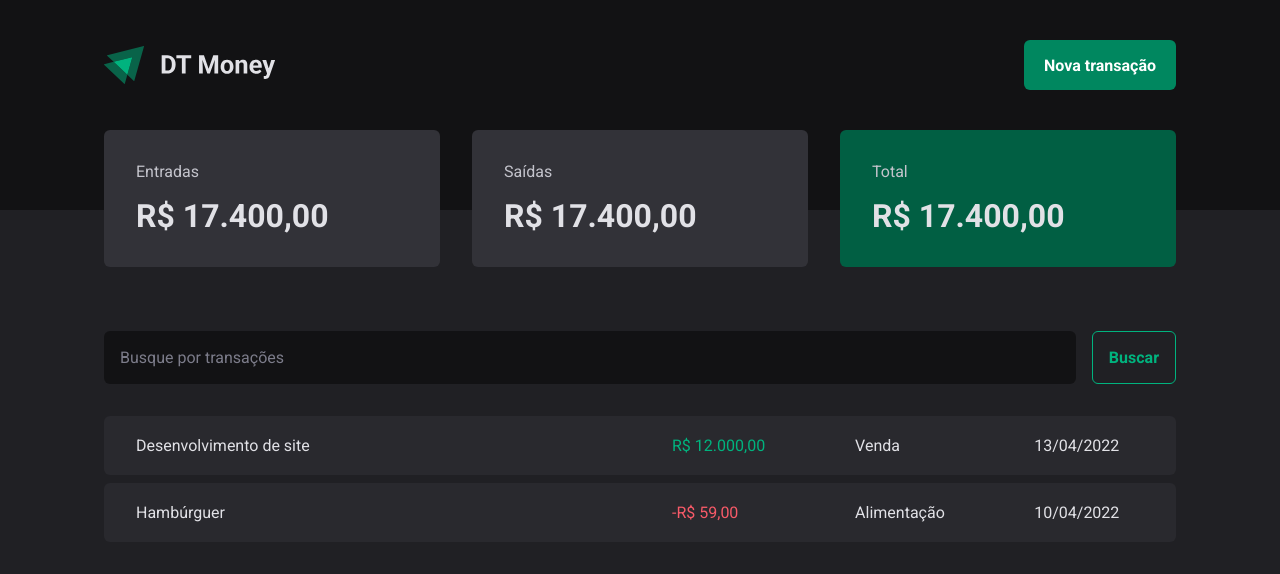
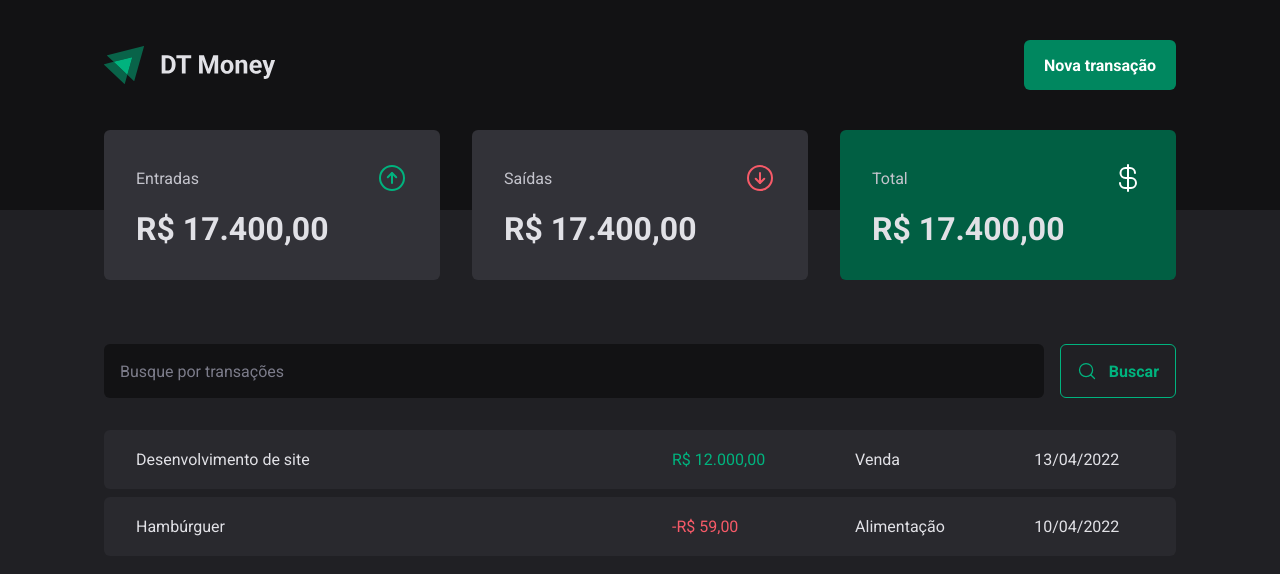
Before and after one commit to fpsaraiva/ignite-react-money, a React (Vite) app: page / in a window 1280 px wide. Shown: the top 574 px of the page. Built offline with nearby package versions, Linux system fonts and the light colour scheme.

Commit message:
added buttons

```diff
--- a/package.json
+++ b/package.json
@@ -10,6 +10,7 @@
     "preview": "vite preview"
   },
   "dependencies": {
+    "phosphor-react": "^1.4.1",
     "react": "^18.3.1",
     "react-dom": "^18.3.1",
     "styled-components": "^6.1.13"
--- a/src/components/SearchForm/index.tsx
+++ b/src/components/SearchForm/index.tsx
@@ -1,3 +1,4 @@
+import { MagnifyingGlass } from "phosphor-react";
 import { SearchFormContainer } from "./styles";
 
 export function SearchForm() {
@@ -5,7 +6,10 @@ export function SearchForm() {
     <SearchFormContainer>
       <input type="text" placeholder="Busque por transações" />
 
-      <button type="submit">Buscar</button>
+      <button type="submit">
+        <MagnifyingGlass size={20} />
+        Buscar
+      </button>
     </SearchFormContainer>
   );
 }
--- a/src/components/Summary/index.tsx
+++ b/src/components/Summary/index.tsx
@@ -1,3 +1,4 @@
+import { ArrowCircleDown, ArrowCircleUp, CurrencyDollar } from "phosphor-react";
 import { SummaryCard, SummaryContainer } from "./styles";
 
 export function Summary() {
@@ -6,6 +7,7 @@ export function Summary() {
       <SummaryCard>
         <header>
           <span>Entradas</span>
+          <ArrowCircleUp size={32} color="#00b37e" />
         </header>
 
         <strong>R$ 17.400,00</strong>
@@ -14,6 +16,7 @@ export function Summary() {
       <SummaryCard>
         <header>
           <span>Saídas</span>
+          <ArrowCircleDown size={32} color="#f75a68" />
         </header>
 
         <strong>R$ 17.400,00</strong>
@@ -22,6 +25,7 @@ export function Summary() {
       <SummaryCard variant="green">
         <header>
           <span>Total</span>
+          <CurrencyDollar size={32} color="#fff" />
         </header>
 
         <strong>R$ 17.400,00</strong>
```
Also changed, not shown: 1 other file (tests, documents, lock files or other folders).
